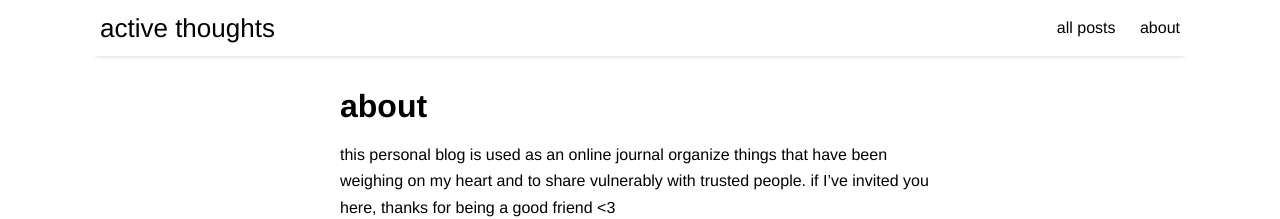
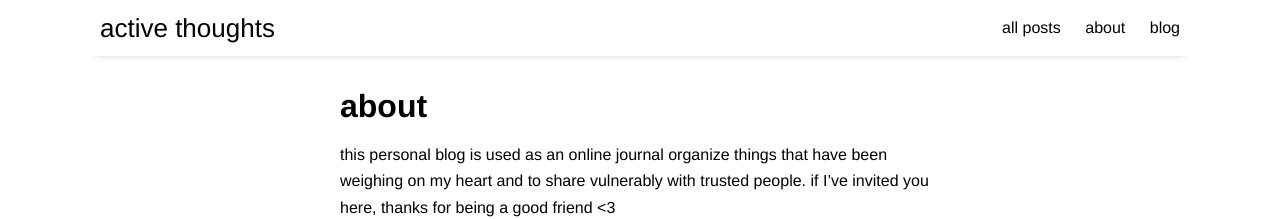
Before and after one commit to hannahsooah/blog, a Jekyll site: the page built from pages/about.md, in a window 1280 px wide. Shown: the top 219 px of the page. Built offline with Jekyll 4.4.1, drawn with Linux system fonts in a browser that asks for light colours; nearby versions of some CDN libraries.

Commit message:
hide posts and add link to blog

```diff
--- a/_includes/header.html
+++ b/_includes/header.html
@@ -6,6 +6,7 @@
     {% for item in site.data.settings.menu %}
       <a href="{{ site.url }}/{{ item.url }}" class="menu-link">{{ item.name }}</a>
     {% endfor %}
+      <a href="http://blog.hannahsooah.com" class="menu-link">blog</a>
   </nav>
   <div class="dropdown">
     <button class="dropbtn"><i class="fa fa-bars" aria-hidden="true"></i></button>
```
Also changed, not shown: _posts/.hidden/2020-01-29-im-okay.md (renamed from _posts/2020-01-29-im-okay.md), _posts/.hidden/2020-02-12-motivation.md (renamed from _posts/2020-02-12-motivation.md), _posts/.hidden/2020-02-25-the-new-moon.md (renamed from _posts/2020-02-25-the-new-moon.md), _posts/.hidden/2020-09-25-full-circle.md (renamed from _posts/2020-09-25-full-circle.md), _posts/.hidden/2020-09-28-i-still-hope.md (renamed from _posts/2020-09-28-i-still-hope.md), _posts/.hidden/2020-10-25-oh-what-a-child.md (renamed from _posts/2020-10-25-oh-what-a-child.md), _posts/.hidden/2021-12-09-turbulence.md (renamed from _posts/2021-12-09-turbulence.md), _posts/.hidden/2021-12-11-sanctification.md (renamed from _posts/2021-12-11-sanctification.md), _posts/.hidden/2022-03-10-im-struggling.md (renamed from _posts/2022-03-10-im-struggling.md), _posts/.hidden/2022-08-27-shaken.md (renamed from _posts/2022-08-27-shaken.md), _posts/.hidden/2022-10-28-wholehearted-living.md (renamed from _posts/2022-10-28-wholehearted-living.md), _posts/.hidden/2023-01-06-tailored-service.md (renamed from _posts/2023-01-06-tailored-service.md), _posts/.hidden/2023-12-29-how-was-korea.md (renamed from _posts/2023-12-29-how-was-korea.md).
